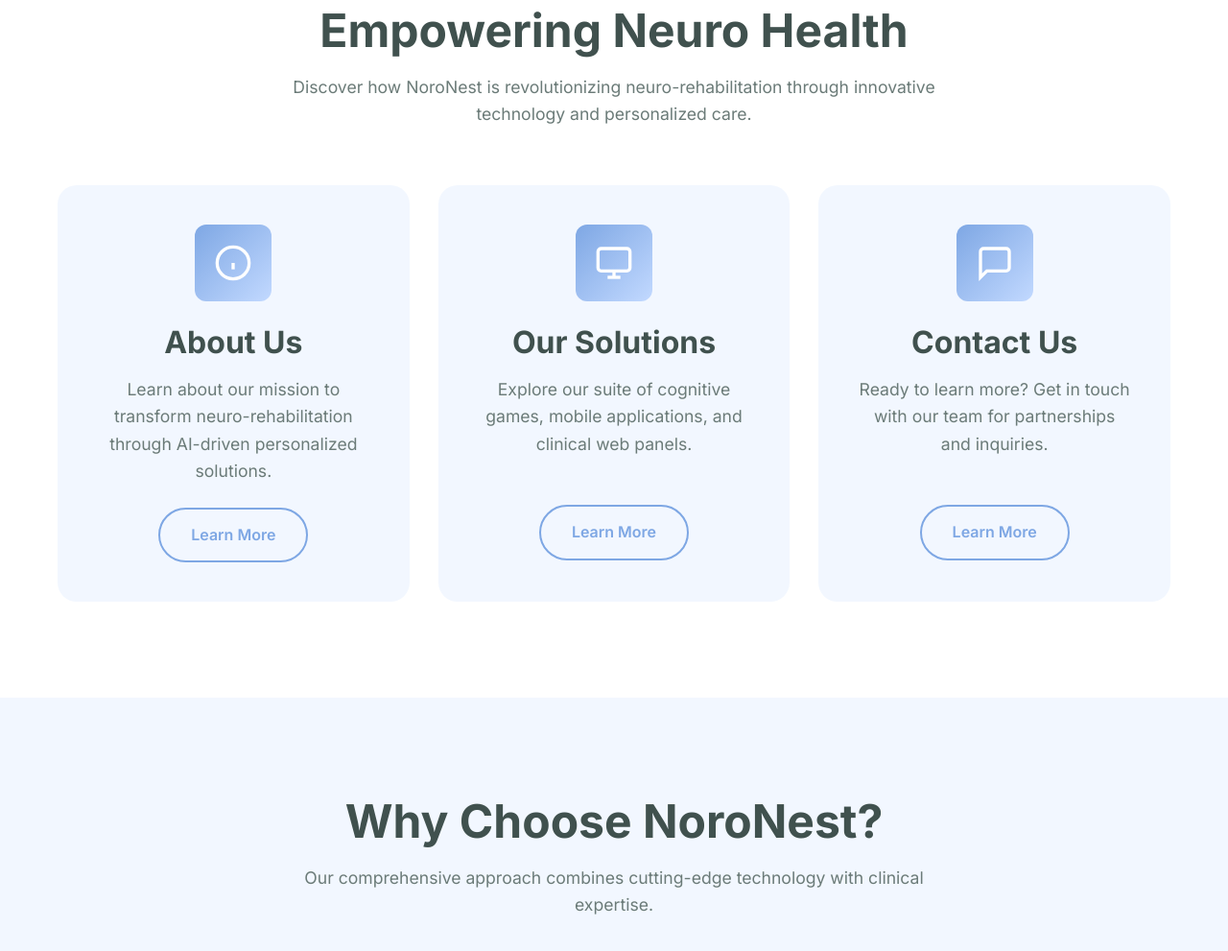
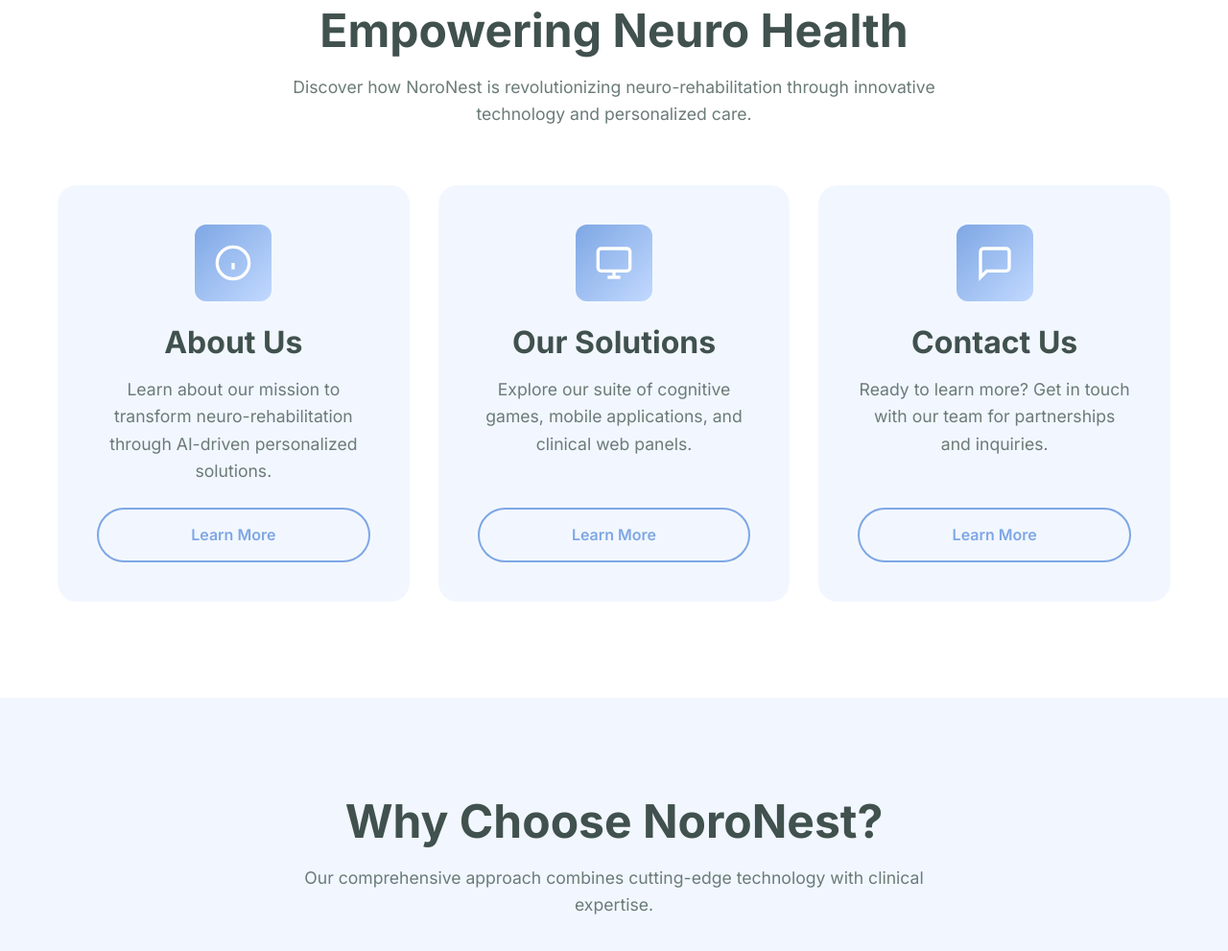
Before and after one commit to NoronestOrganization/noronest_web_static, a website: page index.html in a window 1280 px wide. Shown: the part 897-1888 px from the top of the page at 96% size. Drawn offline with Linux system fonts and the light colour scheme.

Commit message:
style: Bottom-align 'Learn More' buttons in summary cards

```diff
--- a/styles.css
+++ b/styles.css
@@ -464,6 +464,13 @@ section {
   text-align: center;
   transition: var(--transition-normal);
   border: 1px solid transparent;
+  display: flex;
+  flex-direction: column;
+  height: 100%;
+}
+
+.summary-card .btn {
+  margin-top: auto;
 }
 
 .summary-card:hover {
```
